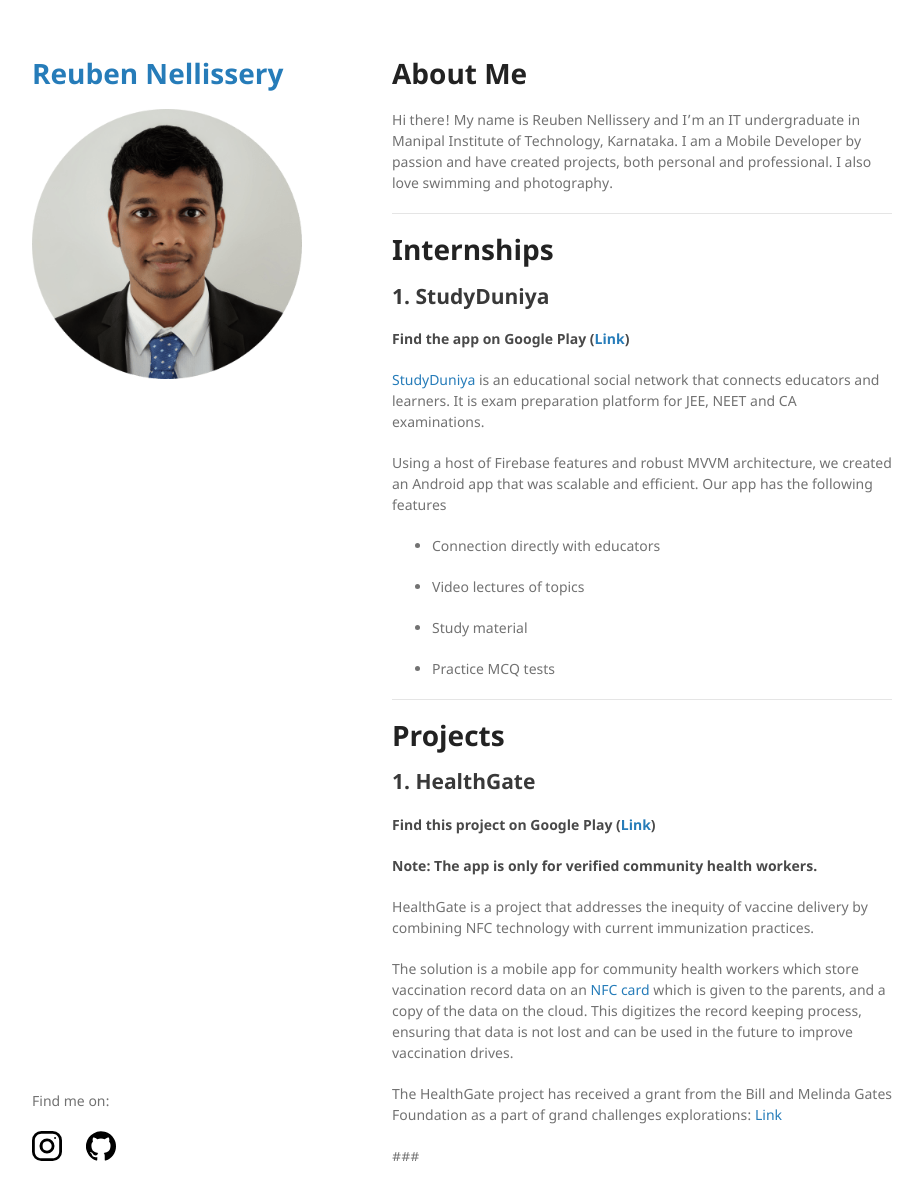
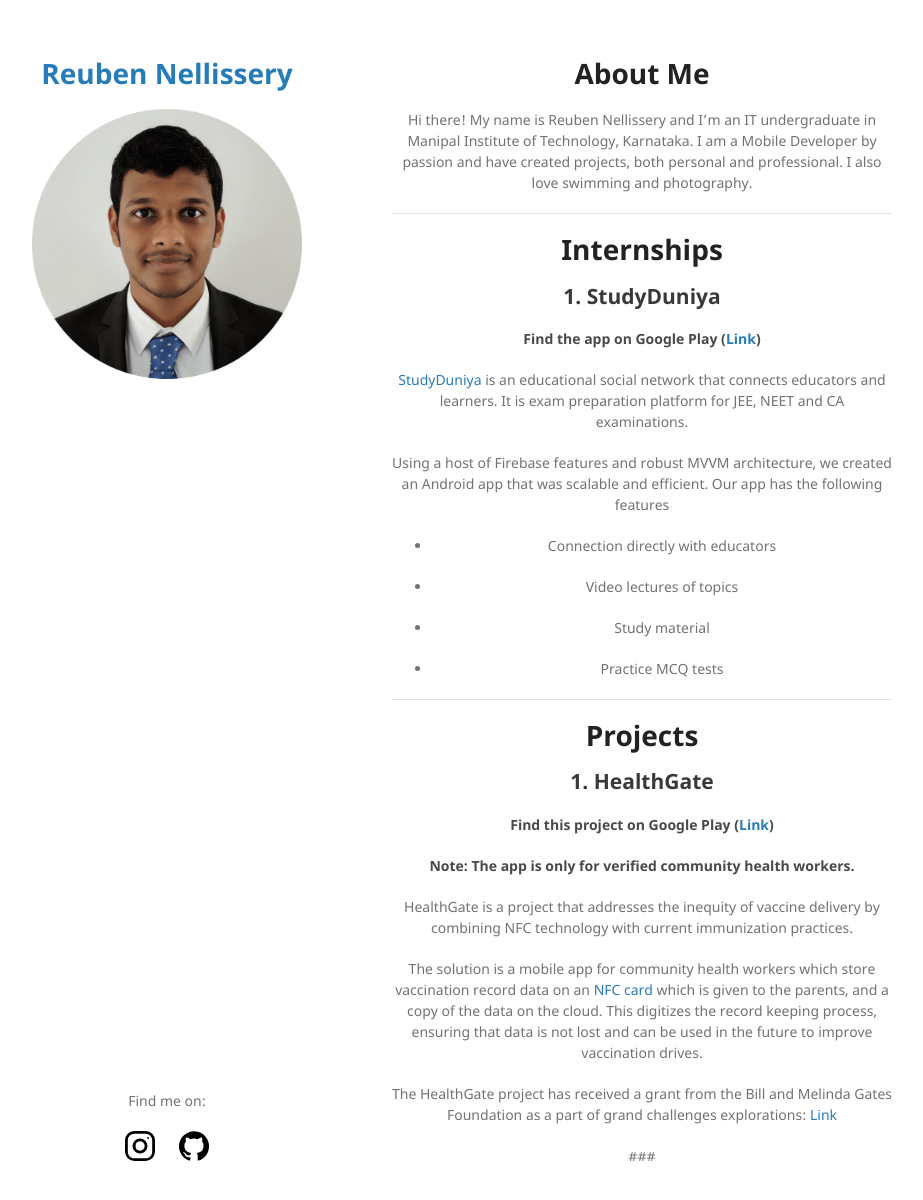
Before and after one commit to bennyhawk/bennyhawk.github.io, a Jekyll site: the page built from index.md, in a window 1280 px wide and 1236 px high. Shown: the top 1200 px of the window, without its empty margins (178-1101 px from the left). Built offline with Jekyll 4.4.1, drawn with Linux system fonts in a browser that asks for light colours; our own code applies the rules of GitHub Pages for plain Markdown files.

Commit message:
Update default.html

```diff
--- a/_layouts/default.html
+++ b/_layouts/default.html
@@ -12,7 +12,7 @@
     <![endif]-->
   </head>
   <body>
-    <div class="wrapper">
+    <div class="wrapper"  align="center">
       <header>
         <h1><a href="{{ "/" | absolute_url }}">{{ site.title | default: site.github.repository_name }}</a></h1>
 
```
